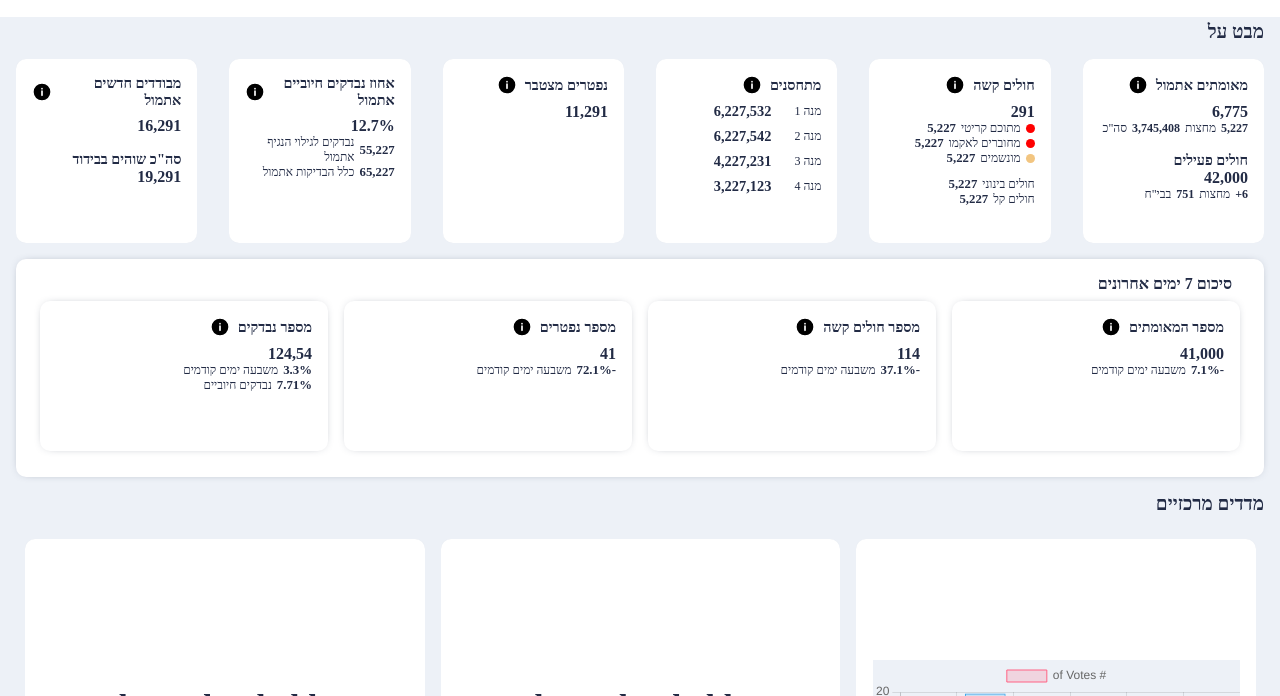
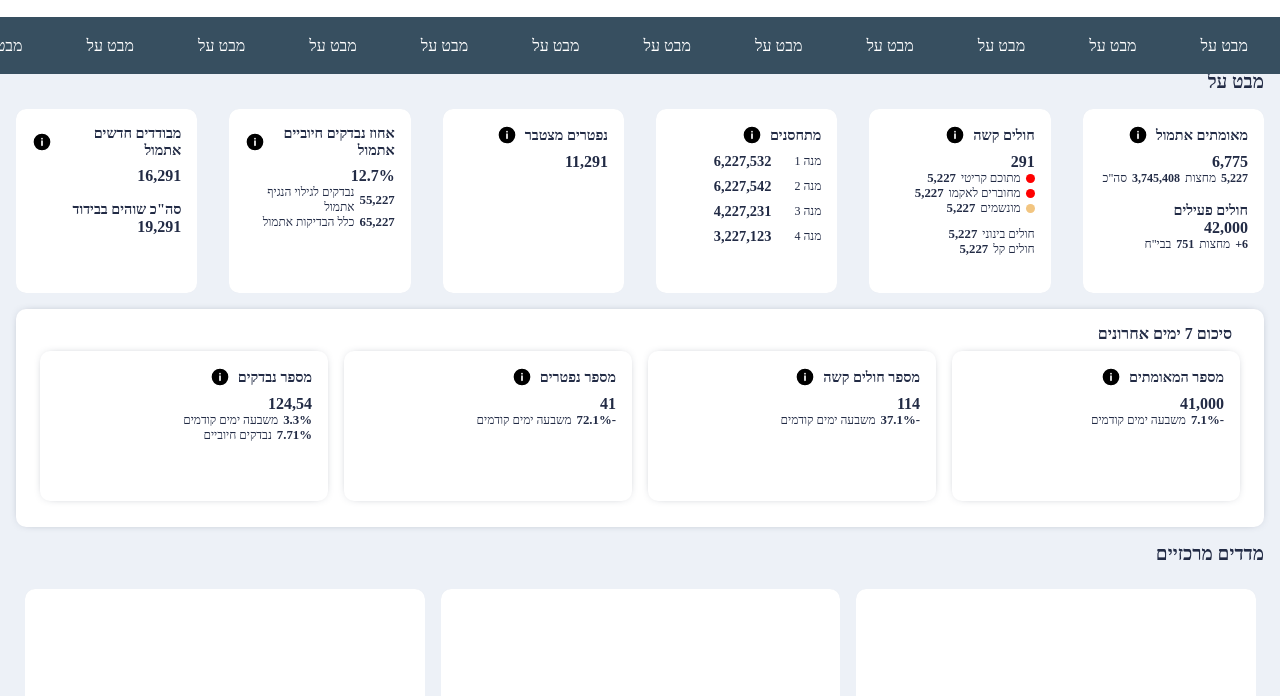
Before and after one commit to zorchar/corona-dash-board, a website: page index.html in a window 1280 px wide. Shown: the part 104-800 px from the top of the page. Drawn offline with nearby package versions, Linux system fonts and the light colour scheme; a web font is replaced by a local one.

Commit message:
fixed navigation-bar style

```diff
--- a/index.html
+++ b/index.html
@@ -62,7 +62,45 @@
                 </button>
             </div>
         </div>
-        <div class="navigation-bar"></div>
+        <div class="navigation-bar">
+            <div>
+                <h4>מבט על</h4>
+            </div>
+            <div>
+                <h4>מבט על</h4>
+            </div>
+            <div>
+                <h4>מבט על</h4>
+            </div>
+            <div>
+                <h4>מבט על</h4>
+            </div>
+            <div>
+                <h4>מבט על</h4>
+            </div>
+            <div>
+                <h4>מבט על</h4>
+            </div>
+            <div>
+                <h4>מבט על</h4>
+            </div>
+            <div>
+                <h4>מבט על</h4>
+            </div>
+            <div>
+                <h4>מבט על</h4>
+            </div>
+            <div>
+                <h4>מבט על</h4>
+            </div>
+            <div>
+                <h4>מבט על</h4>
+            </div>
+            <div>
+                <h4>מבט על</h4>
+            </div>
+
+        </div>
     </header>
     <div class="rtl-scroll">
 
--- a/styles/scss/header.scss
+++ b/styles/scss/header.scss
@@ -25,7 +25,7 @@ header {
 .hamburger-and-logo-container {
     display: flex;
     align-items: center;
-    justify-content: center;
+    padding: 12px 24px;
     max-width: 80%;
     min-width: 327px;
     background: var(--secondary-bg-color);
@@ -59,11 +59,14 @@ header {
     flex-direction: column;
     justify-content: space-around;
     background: var(--secondary-bg-color);
+    padding: 0 24px;
     .header {
         background: var(--secondary-bg-color);
+        font-size: 1rem;
     }
     .update {
         background: var(--secondary-bg-color);
+        font-size: 0.75rem;
     }
 }
 
@@ -73,7 +76,7 @@ header {
     left: 0;
     width: 53px;
     height: 44px;
-    background: var(--secondary-bg-color);
+    background: transparent;
 }
 
 .theme-switch-button {
@@ -98,4 +101,32 @@ header {
 
 .navigation-bar {
     display: flex;
+    overflow-x: scroll;
+    height: 57px;
+    // width: fit-content; //check if needed later
+    width: fit-content;
+    background: #374f60;
+    div {
+        display: flex;
+        align-items: center;
+        justify-content: center;
+        background: inherit;
+        font-size: 1rem;
+        padding: 16px;
+        margin: 0 16px;
+        h4 {
+            background: inherit;
+            font-weight: 400;
+            color: #ffffff;
+            width: max-content;
+        }
+    }
 }
+
+.navigation-bar::-webkit-scrollbar {
+    height: 7px;
+}
+
+.navigation-bar::-webkit-scrollbar-track {
+    background: #374f60;
+}
--- a/styles/scss/styles.scss
+++ b/styles/scss/styles.scss
@@ -171,7 +171,7 @@ svg {
 }
 
 .rtl-scroll {
-    padding-top: 125px;
+    padding-top: 175px;
     height: 100vh;
     overflow-y: scroll;
     direction: rtl;
--- a/styles/scss/traffic-light-in-settlements.scss
+++ b/styles/scss/traffic-light-in-settlements.scss
@@ -148,6 +148,9 @@
     .grid-ltr-container {
         min-width: calc(100% + 16px);
         margin-right: -8px;
+        @media (min-width: 365px) {
+            max-height: 20%;
+        }
     }
 }
 
```
Also changed, not shown: styles/css/styles.css, 1 other file.
